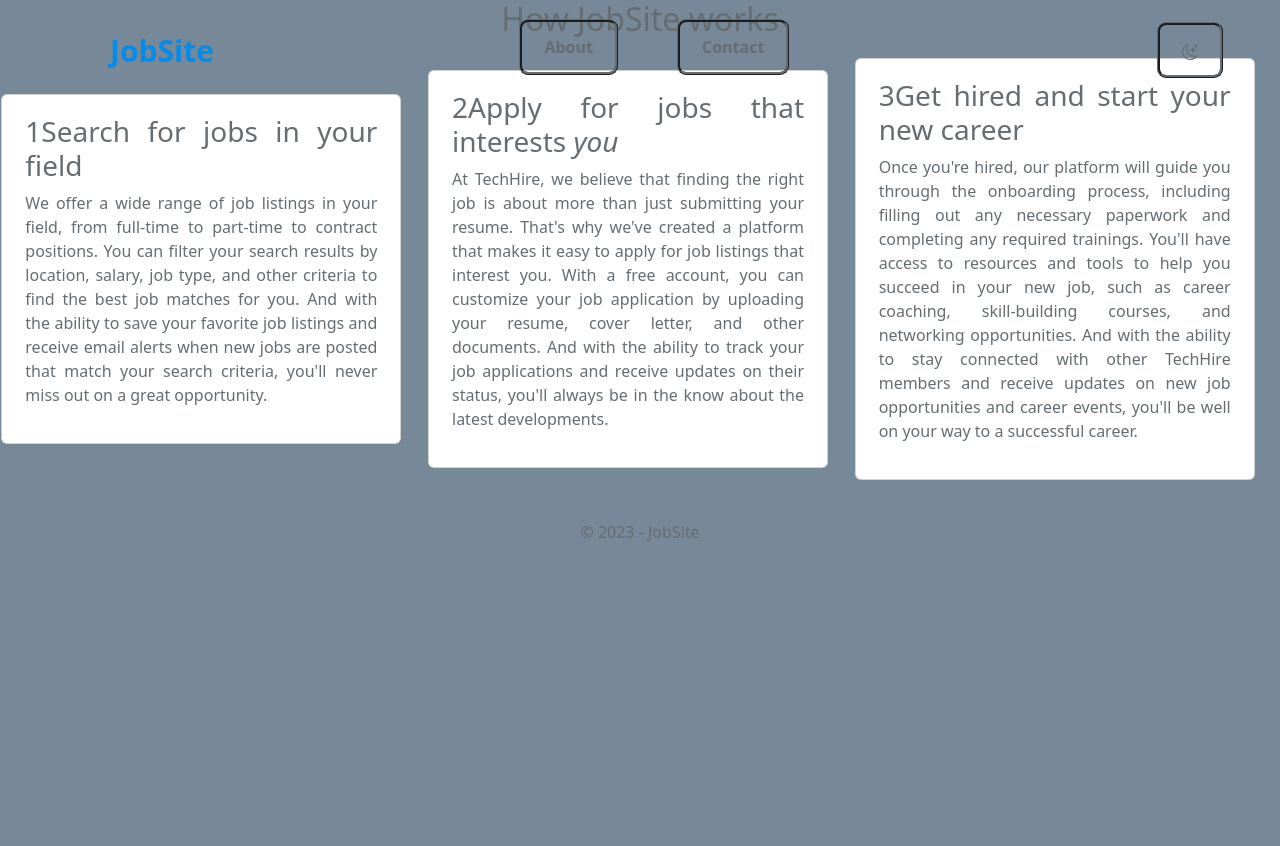
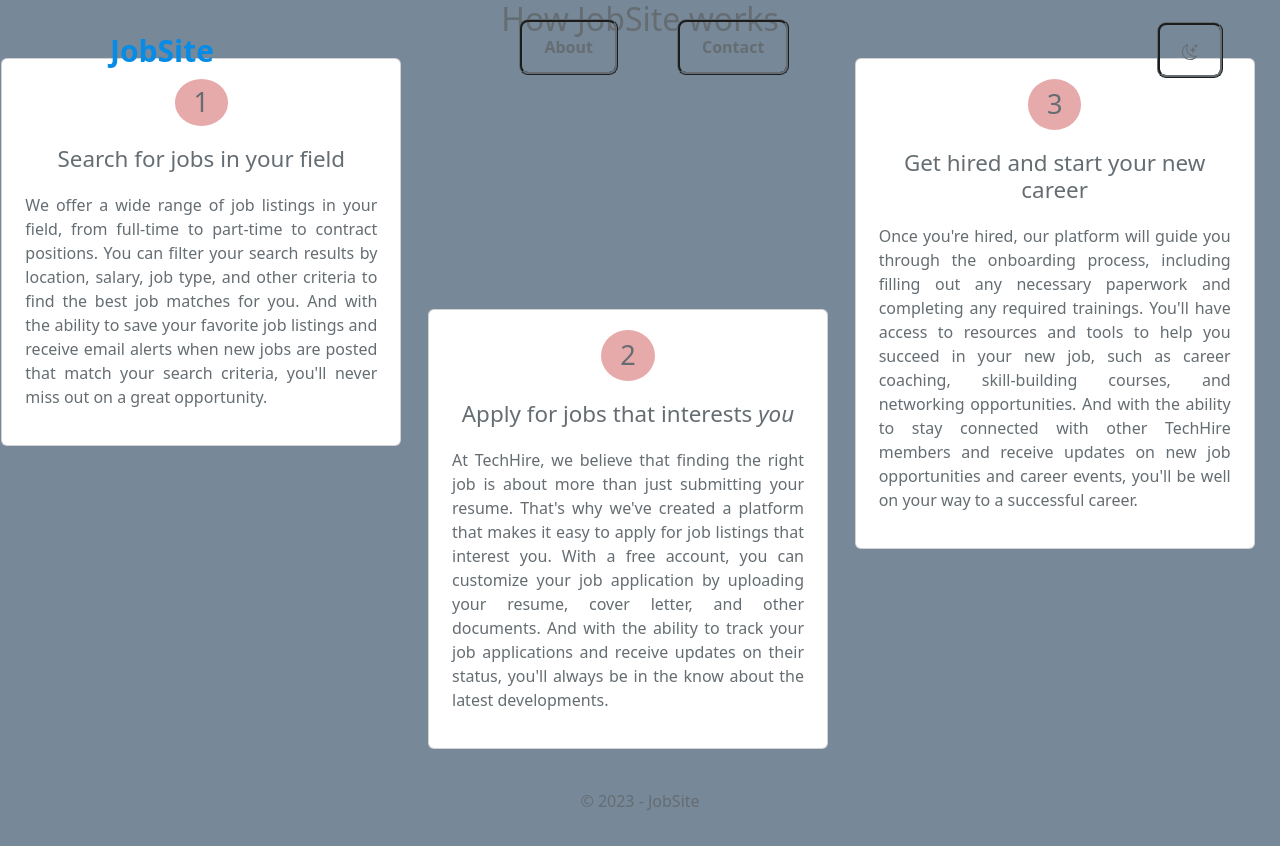
Before and after one commit to JackLabukas/24-7-Jobs-group-project, a React (Create React App) app: page /about in a window 1280 px wide. Shown: the top 846 px of the page. Before the commit the page ends 800 px from the top, so only its background shows below. Built offline with nearby package versions, Linux system fonts and the light colour scheme.

Commit message:
Revamped my component's code

```diff
--- a/src/components/How-It-Works.js
+++ b/src/components/How-It-Works.js
@@ -7,13 +7,10 @@ function HowItWorks() {
 		<section>
 			<h2 id="how-title">How JobSite works</h2>
 			<div className="row justify-content-center" id="myContainer">
-				<div className="col col d-flex align-items-center justify-content-center high">
+				<div className="col col d-flex align-items-center justify-content-center" id="high-1">
 					<div className="card" id="izzy-card">
-						<h3 className="izzy-h3">
-							<span className="number" id="one">
-								1
-							</span>
-							Search for jobs in your field
+						<h3 id="heading-1">
+							<span id="number-one">1</span>Search for jobs in your field
 						</h3>
 						<p>
 							We offer a wide range of job listings in your field, from full-time to part-time to contract positions. You can filter your search results by location, salary, job type, and other criteria to find the best job matches for you. And with
@@ -21,10 +18,10 @@ function HowItWorks() {
 						</p>
 					</div>
 				</div>
-				<div className="col col d-flex align-items-center justify-content-center low">
-					<div className="card" id="izzy-card">
-						<h3 className="izzy-h3">
-							<span className="number">2</span>
+				<div className="col col d-flex align-items-center justify-content-center low" id="low">
+					<div className="card">
+						<h3 id="heading-2">
+							<span id="number-two">2</span>
 							<span>
 								Apply for jobs that interests <i>you</i>
 							</span>
@@ -36,10 +33,10 @@ function HowItWorks() {
 						</p>
 					</div>
 				</div>
-				<div className="col col d-flex align-items-center justify-content-center high">
+				<div className="col col d-flex align-items-center justify-content-center" id="high-2">
 					<div className="card izzy-card">
-						<h3 className="izzy-h3">
-							<span className="number">3</span>Get hired and start your new career
+						<h3 id="heading-3">
+							<span id="number-three">3</span>Get hired and start your new career
 						</h3>
 						<p>
 							Once you're hired, our platform will guide you through the onboarding process, including filling out any necessary paperwork and completing any required trainings. You'll have access to resources and tools to help you succeed in your
```
